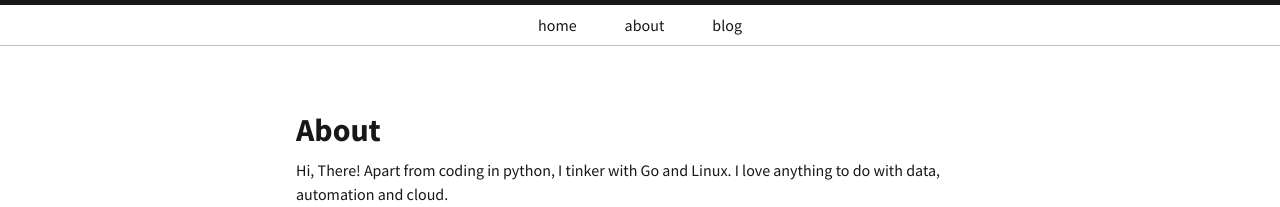
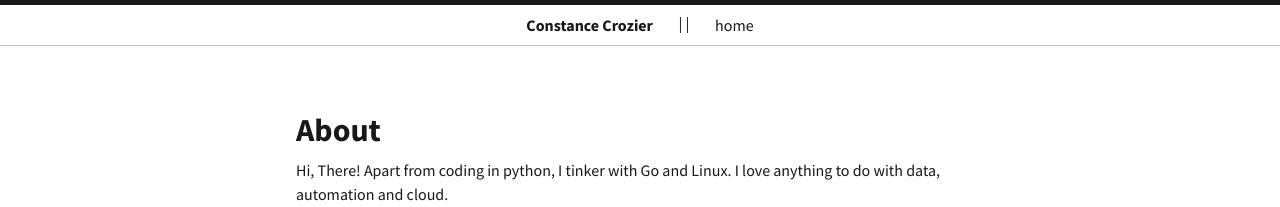
Before and after one commit to hssharadga/hssharadga.github.io, a Jekyll site: the page built from about.md, in a window 1280 px wide. Shown: the top 207 px of the page. Built offline with Jekyll 4.4.1, drawn with Linux system fonts in a browser that asks for light colours.

Commit message:
Update default.html

```diff
--- a/_layouts/default.html
+++ b/_layouts/default.html
@@ -6,9 +6,11 @@
   <body>
     <nav class="nav-main">
       <ul>
+        <li class="hvr-underline-reveal"><a href="{{ site.baseurl }}/"><b>Constance Crozier</b></a></li>
+        <li>|                         |</li>
 	<li class="hvr-underline-reveal"><a href="{{ site.url }}">home</a></li>
-        <li class="hvr-underline-reveal"><a href="{{ site.baseurl }}/about/">about</a></li>
-        <li class="hvr-underline-reveal"><a href="{{ site.baseurl }}/blog/">blog</a></li>
+<!--         <li class="hvr-underline-reveal"><a href="{{ site.baseurl }}/about/">about</a></li>
+        <li class="hvr-underline-reveal"><a href="{{ site.baseurl }}/blog/">blog</a></li> -->
       </ul>
     </nav>
 
```
